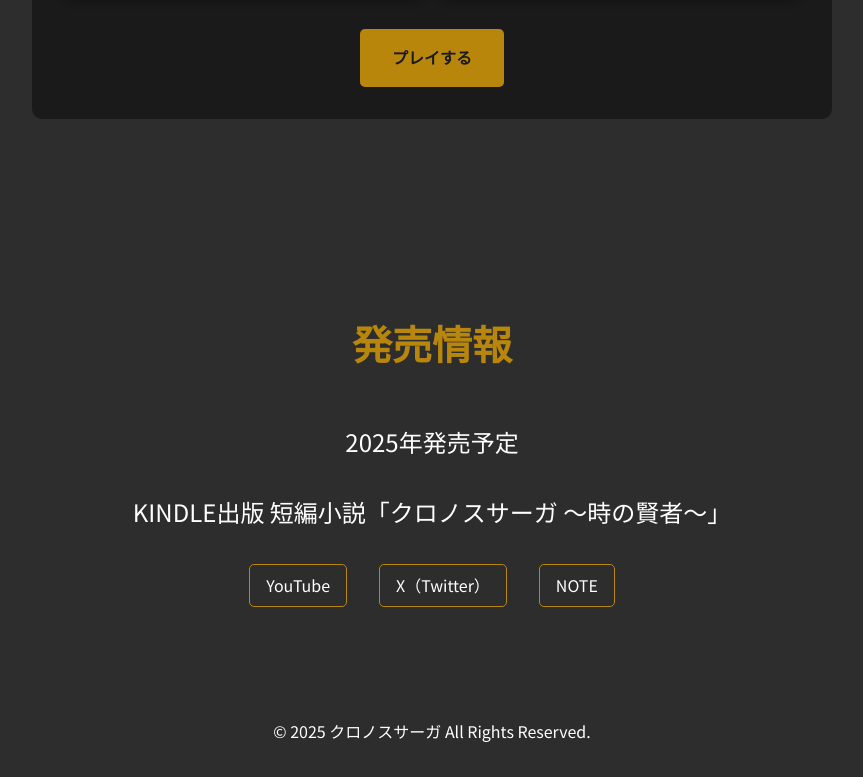
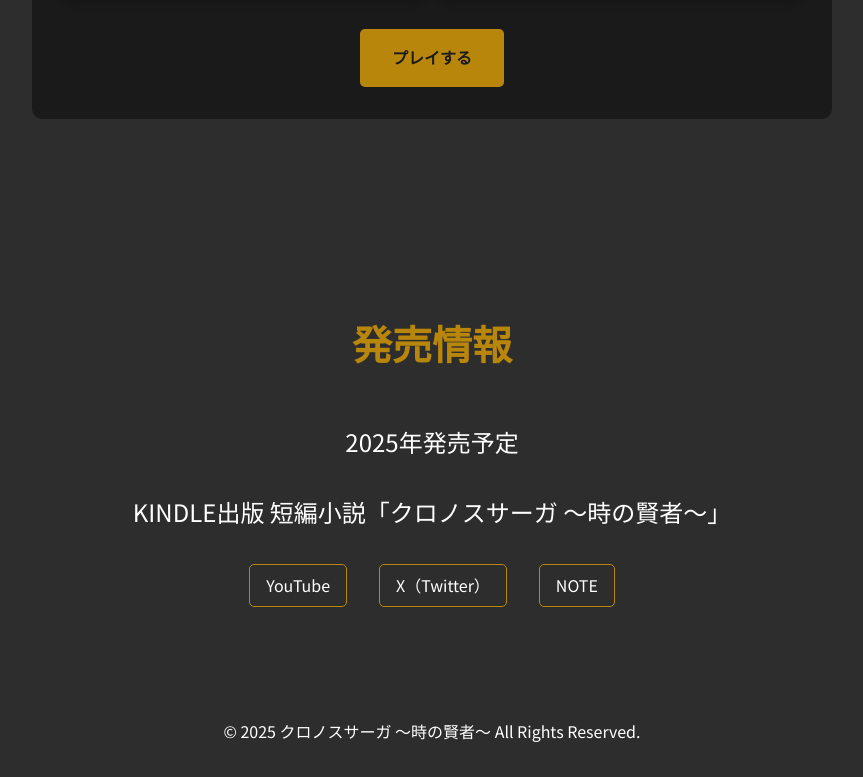
Before and after one commit to akira-kano/chronos.github.io, a plain HTML site: page index.html in a window 1280 px wide. Shown: the part 4629-5406 px from the top of the page, without its empty margins (208-1071 px from the left). Drawn offline with Linux system fonts and the light colour scheme.

```diff
--- a/index.html
+++ b/index.html
@@ -134,7 +134,7 @@
 
     <!-- フッター -->
     <footer>
-        <p>&copy; 2025 クロノスサーガ All Rights Reserved.</p>
+        <p>&copy; 2025 クロノスサーガ 〜時の賢者〜 All Rights Reserved.</p>
     </footer>
 
     <script src="script.js"></script>
```
